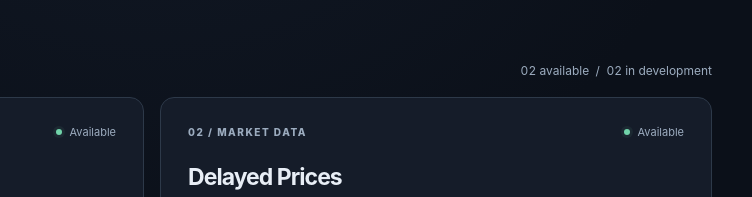
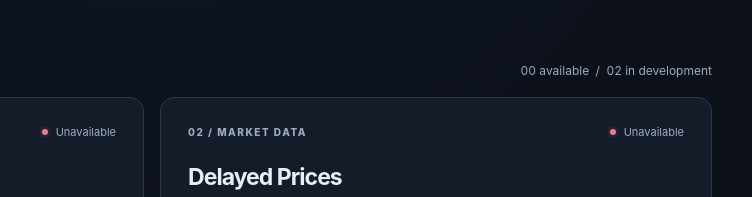
Before and after one commit to SinnQuant/sinnfund-infra, a plain HTML site: page website/index.html in a window 1280 px wide. Shown: the part 350-547 px from the top of the page, 488-1240 px from the left. Drawn offline with Linux system fonts and the light colour scheme; no server answers.

Commit message:
make webpage health endpoints dynamic

```diff
--- a/website/index.html
+++ b/website/index.html
@@ -157,6 +157,7 @@
     .status { display: inline-flex; align-items: center; gap: 8px; font-size: 11px; color: var(--muted); white-space: nowrap; }
     .status::before { content: ""; width: 6px; height: 6px; border-radius: 50%; background: #59677b; }
     .status--available::before { background: var(--green); box-shadow: 0 0 0 3px #71d4aa12; }
+    .status--unavailable::before { background: var(--red); box-shadow: 0 0 0 3px #e57d8e12; }
     .tool h3 { margin: 24px 0 9px; font-size: 23px; font-weight: 650; letter-spacing: -.042em; }
     .tool p { max-width: 400px; margin: 0; font-size: 13px; line-height: 1.7; color: var(--muted); }
     .tool-bottom { margin-top: auto; padding-top: 29px; display: flex; justify-content: space-between; align-items: center; gap: 10px; }
@@ -238,14 +239,14 @@
 
       <div class="section-head">
         <h2>Applications</h2>
-        <span class="section-count">02 available <span aria-hidden="true">&nbsp;/&nbsp;</span> 02 in development</span>
+        <span class="section-count"><span id="available-count">Checking availability</span> <span aria-hidden="true">&nbsp;/&nbsp;</span> 02 in development</span>
       </div>
 
       <section class="tools" aria-label="Applications">
         <a class="tool" href="/close/" aria-label="Open Previous Close portfolio dashboard">
           <div class="tool-top">
             <span class="category">01 / Portfolio reporting</span>
-            <span class="status status--available">Available</span>
+            <span class="status" data-healthz="/close/healthz" aria-live="polite">Checking...</span>
           </div>
           <h3>Previous Close</h3>
           <p>End-of-day positions, account holdings, and tax lots from archived IBKR Flex reports.</p>
@@ -260,7 +261,7 @@
         <a class="tool" href="/live/" aria-label="Open Delayed Prices portfolio dashboard">
           <div class="tool-top">
             <span class="category">02 / Market data</span>
-            <span class="status status--available">Available</span>
+            <span class="status" data-healthz="/live/healthz" aria-live="polite">Checking...</span>
           </div>
           <h3>Delayed Prices</h3>
           <p>Portfolio valuations using approximately 15-minute delayed LSEG quotes, with archived Flex prices as fallback.</p>
@@ -314,6 +315,44 @@
       const status = document.getElementById('boot-status');
       const panels = [...document.querySelectorAll('.boot-desk')];
       const reducedMotion = window.matchMedia('(prefers-reduced-motion: reduce)').matches;
+      // Application status reflects each proxied service's /healthz endpoint.
+      const healthBadges = [...document.querySelectorAll('[data-healthz]')];
+      const availableCount = document.getElementById('available-count');
+
+      async function checkHealth(badge) {
+        const controller = new AbortController();
+        const timeout = setTimeout(() => controller.abort(), 4000);
+        let healthy = false;
+        try {
+          const response = await fetch(badge.dataset.healthz, {
+            method: 'GET',
+            cache: 'no-store',
+            redirect: 'error',
+            signal: controller.signal
+          });
+          // An HTML fallback page is not a valid service-health response.
+          const type = response.headers.get('content-type') || '';
+          healthy = response.ok && !type.toLowerCase().includes('text/html');
+        } catch (_) {
+          healthy = false;
+        } finally {
+          clearTimeout(timeout);
+        }
+        badge.classList.toggle('status--available', healthy);
+        badge.classList.toggle('status--unavailable', !healthy);
+        badge.textContent = healthy ? 'Available' : 'Unavailable';
+        badge.title = `${badge.dataset.healthz}: ${healthy ? 'healthy' : 'unreachable or unhealthy'}`;
+      }
+
+      async function refreshAvailability() {
+        await Promise.all(healthBadges.map(checkHealth));
+        const available = healthBadges.filter(b => b.classList.contains('status--available')).length;
+        availableCount.textContent = `${String(available).padStart(2, '0')} available`;
+      }
+
+      refreshAvailability();
+      setInterval(refreshAvailability, 30000);
+
       const bootStart = performance.now();
       const bootDuration = reducedMotion ? 130 : 4000;
       let loaded = document.readyState === 'complete';
```
